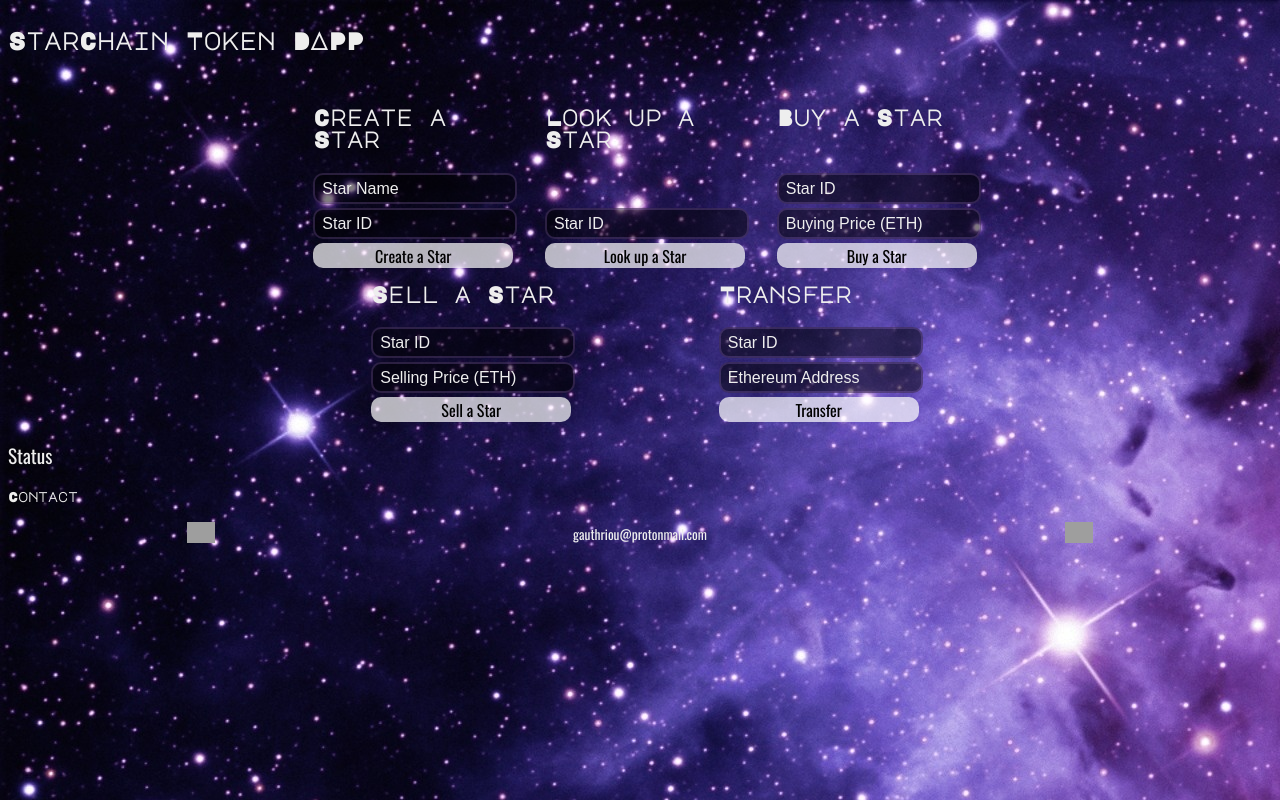
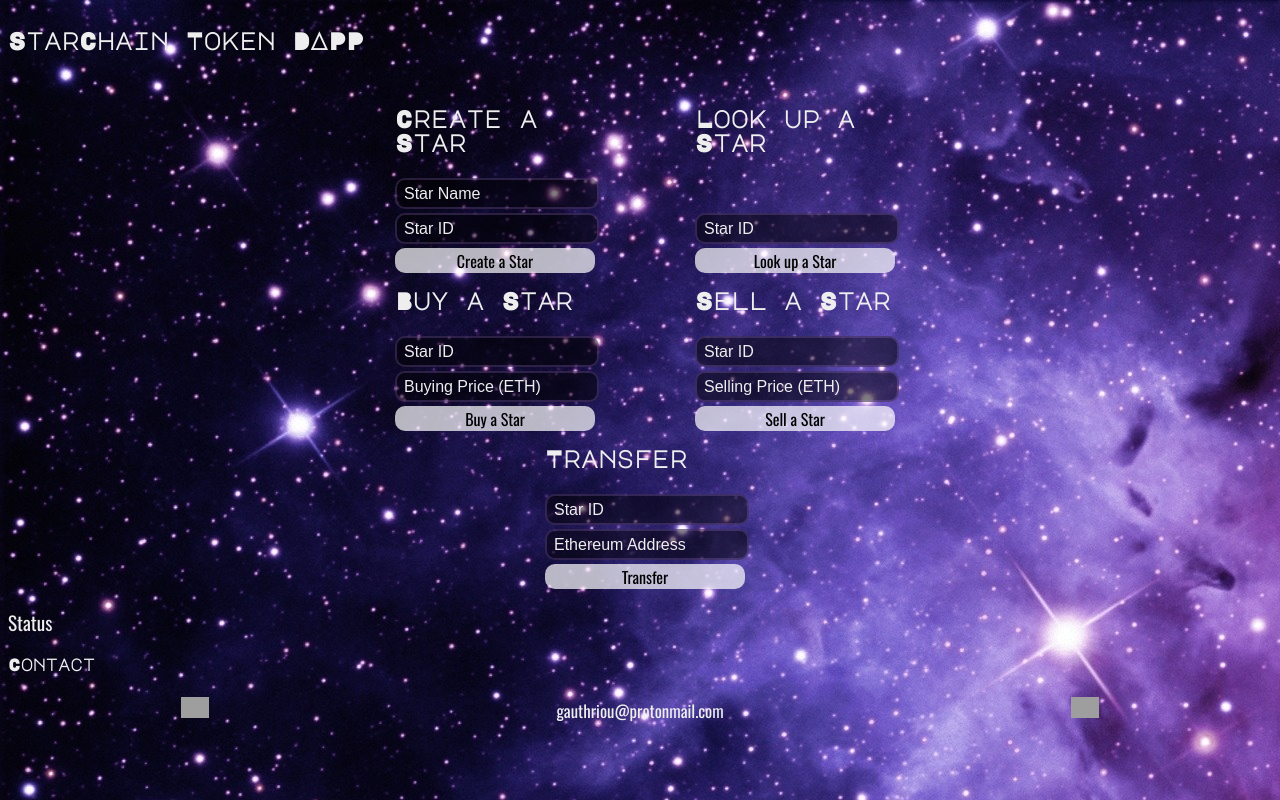
Before and after one commit to Gry0u/starChainV2, a website: page app/src/index.html in a window 1280 px wide. Drawn offline with nearby package versions, Linux system fonts and the light colour scheme; grey boxes are pictures that could not be loaded.

Commit message:
Update css

```diff
--- a/app/src/css/responsive.css
+++ b/app/src/css/responsive.css
@@ -59,17 +59,30 @@ nav {
 }
 
 /* medium screens */
-@media screen and (min-width: 800px) {
+@media screen and (min-width: 900px) {
   .flexbox {
-    width: 55%;
+    width: 600px;
   }
   h2 {
     font-size: 1.4em;
   }
   footer {
-    font-size: 1.2em;
+    font-size: 1.4em;
   }
   p {
     font-size: 1.2em;
   }
 }
+
+  /* large screens */
+  @media screen and (min-width: 1250px) {
+    h2 {
+      font-size: 1.5em;
+    }
+    footer {
+      font-size: 1.5em;
+    }
+    p {
+      font-size: 1.2em;
+    }
+}
```
